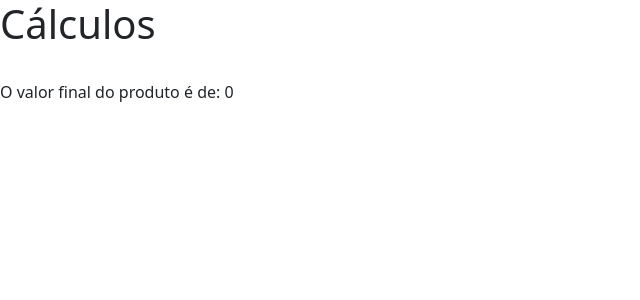
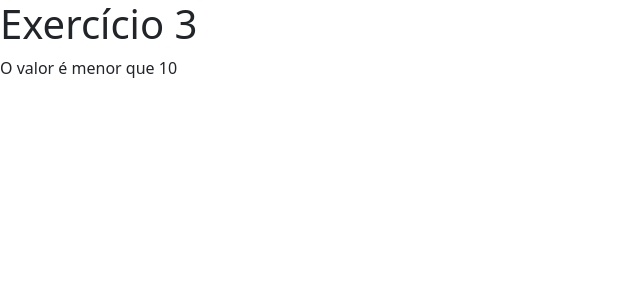
Before and after one commit to gabriellima3/eletiva-linguagem-programacaoIV, a PHP site: page /resposta.php in a window 1280 px wide. Shown: the top 300 px of the page, without its empty margins (0-640 px from the left). Run offline with PHP 8.4, Linux system fonts and the light colour scheme; data that the repository does not hold is empty.

Commit message:
Update resposta.php

```diff
--- a/Lista1/Ex3/resposta.php
+++ b/Lista1/Ex3/resposta.php
@@ -11,16 +11,16 @@
     <title>Hello, world!</title>
   </head>
   <body>
-    <h1>Cálculos</h1>
+    <h1>Exercício 3</h1>
 
     <?php
       $valor1 = $_POST['valor1'];
-      $valor2 = $_POST['valor2'];
 
+      if ($valor1 > 10)
+        echo "O valor maior que 10";
+      else
+        echo "O valor é menor que 10";
 
-      echo "<br/>";
-      $valorFinal = $valor1 * $valor2;
-      echo "O valor final do produto é de: ".$valorFinal;
     ?>
 
     <!-- Optional JavaScript; choose one of the two! -->
```
